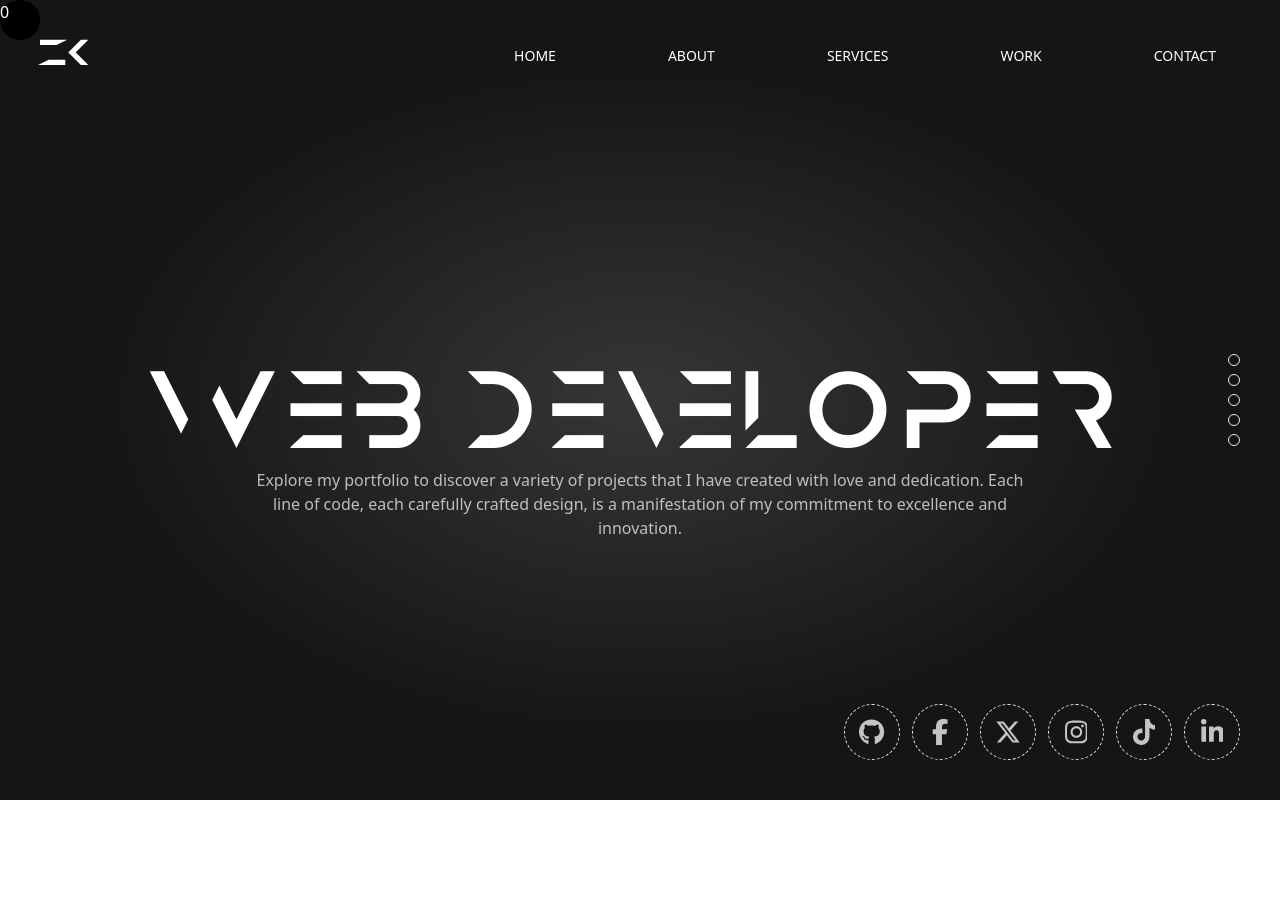
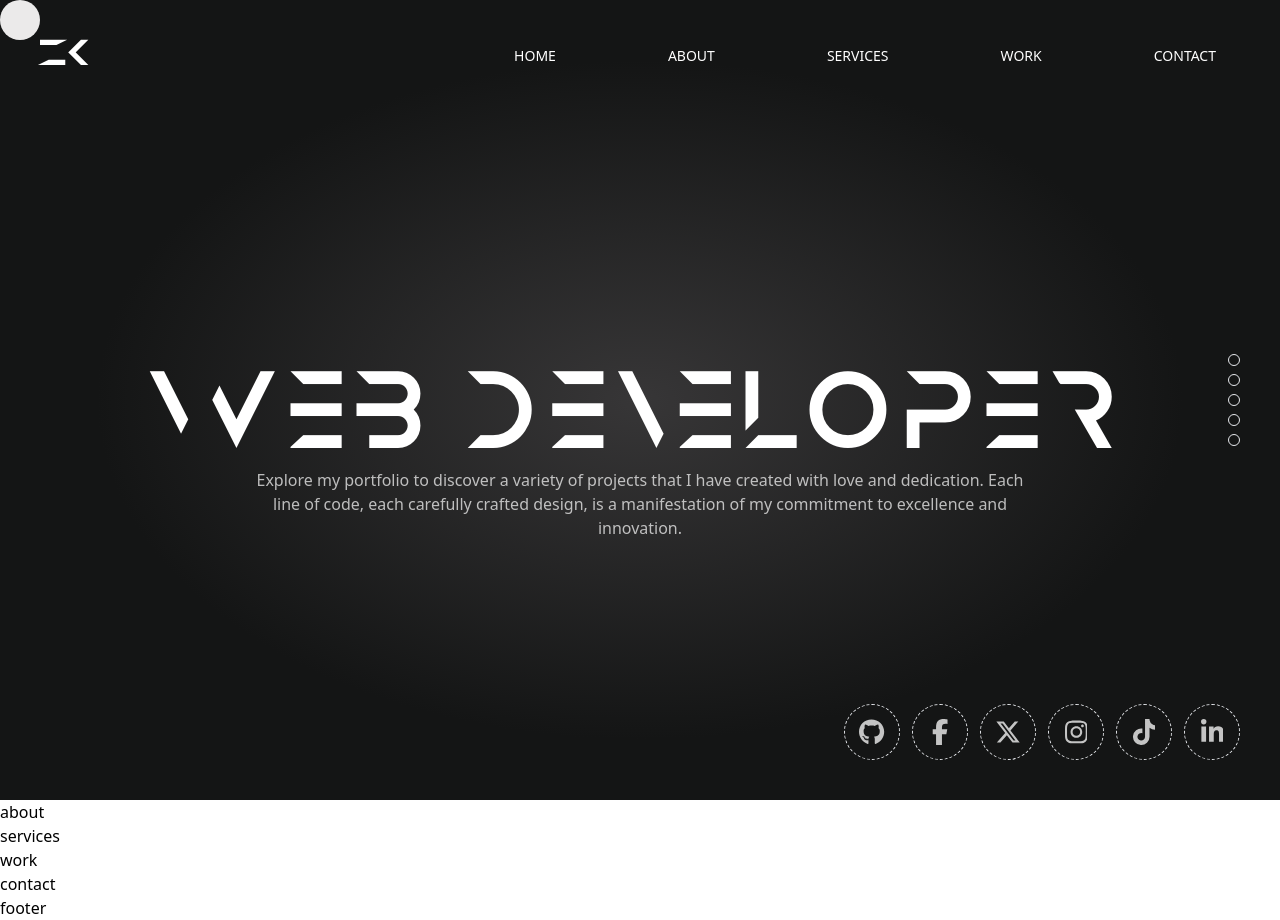
Before and after one commit to zerok06/portfolio-zerok06, a Next.js app: page / in a window 1280 px wide. Before the commit the page ends 800 px from the top, so only its background shows below. Built offline with nearby package versions, Linux system fonts and the light colour scheme.

Commit message:
arreglo framer-motion

```diff
--- /dev/null
+++ b/app/a/page.tsx
@@ -0,0 +1,13 @@
+import { Cursor } from '@/components/Cursor'
+import React from 'react'
+
+const Page = () => {
+    return (
+        <div className='min-h-screen'>
+            asd
+            <Cursor />
+        </div>
+    )
+}
+
+export default Page
--- a/app/globals.css
+++ b/app/globals.css
@@ -2,7 +2,9 @@
 @tailwind components;
 @tailwind utilities;
 
-
+::selection {
+    background: rgba(255, 255, 255, 0.2);
+}
 
 .hero-background {
     background: radial-gradient(#373637 0%, #141515 60%);
--- a/app/page.tsx
+++ b/app/page.tsx
@@ -6,6 +6,11 @@ export default function Home() {
   return (
     <>
       <Hero />
+      <section>about</section>
+      <section>services</section>
+      <section>work</section>
+      <section>contact</section>
+      <section>footer</section>
       <Cursor />
     </>
   );
--- a/components/Cursor/Cursor.tsx
+++ b/components/Cursor/Cursor.tsx
@@ -6,15 +6,16 @@ const Cursor = () => {
 
     const cursor = { x: useMotionValue(0), y: useMotionValue(0) }
 
-    /*  const smoothMouse = {
-         x: useSpring(cursor.x),
-         y: useSpring(cursor.y)
-     } */
+    const smoothOptions = { damping: 20, stiffness: 300, mass: 0.5 }
+    const smoothMouse = {
+        x: useSpring(cursor.x, smoothOptions),
+        y: useSpring(cursor.y, smoothOptions)
+    }
 
     useEffect(() => {
         const moveMouse = ({ clientX: x, clientY: y }) => {
-            cursor.x.set(x)
-            cursor.y.set(y)
+            cursor.x.set(x - 20)
+            cursor.y.set(y - 20)
             console.log({ x, y });
 
         }
@@ -28,11 +29,10 @@ const Cursor = () => {
 
 
     return (
-        <motion.div className='h-10 w-10 fixed top-0 left-0 rounded-full pointer-events-none z-50 bg-black text-white' style={{
-            left: cursor.x.get(),
-            top: cursor.y.get()
+        <motion.div className='h-10 w-10 fixed top-0 left-0 rounded-full pointer-events-none z-50 bg-white mix-blend-difference ' style={{
+            left: smoothMouse.x,
+            top: smoothMouse.y
         }}>
-            {cursor.x.get()}
         </motion.div>
     )
 }
--- a/package.json
+++ b/package.json
@@ -10,7 +10,7 @@
   },
   "dependencies": {
     "clsx": "2.1.0",
-    "framer-motion": "11.0.14",
+    "framer-motion": "^10.16.4",
     "next": "14.1.3",
     "react": "^18",
     "react-dom": "^18",
```
Also changed, not shown: 1 other file (tests, documents, lock files or other folders).
